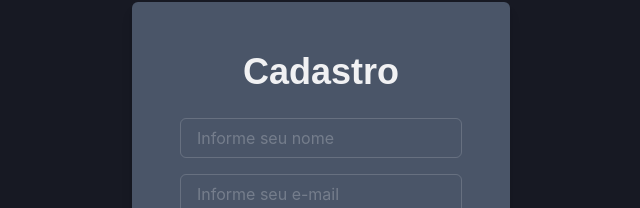
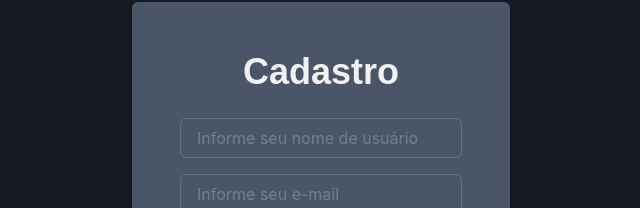
Before and after one commit to henriqueMors/app_todo, a React (Create React App) app: page /cadastro in a window 1280 px wide. Shown: the part 136-344 px from the top of the page, without its empty margins (319-959 px from the left). Built offline with nearby package versions, Linux system fonts and the light colour scheme; no server answers.

Commit message:
login e cadastro integrados com a API

```diff
--- a/src/components/Cadastro.jsx
+++ b/src/components/Cadastro.jsx
@@ -25,9 +25,14 @@ export const Cadastro = () => {
       })
       navigate('/login', { replace: true })
     } catch (error) {
+      const detail = error?.detail
+      const mensagem = Array.isArray(detail)
+        ? detail.map((d) => `${d.loc?.at(-1)}: ${d.msg}`).join(' | ')
+        : detail || 'Tente novamente.'
+
       toast({
         title: 'Erro ao cadastrar',
-        description: error?.detail ? JSON.stringify(error.detail) : 'Tente novamente.',
+        description: mensagem,
         status: 'error',
         duration: 5000,
         isClosable: true,
@@ -49,13 +54,13 @@ export const Cadastro = () => {
       >
         <Heading mb={6}>Cadastro</Heading>
 
-        <FormControl isInvalid={!!errors.nome}>
+        <FormControl isInvalid={!!errors.username}>
           <Input
-            {...register('nome', { required: 'Campo obrigatório' })}
-            placeholder="Informe seu nome"
+            {...register('username', { required: 'Campo obrigatório' })}
+            placeholder="Informe seu nome de usuário"
             type="text"
           />
-          <FormErrorMessage>{errors.nome?.message}</FormErrorMessage>
+          <FormErrorMessage>{errors.username?.message}</FormErrorMessage>
         </FormControl>
 
         <FormControl isInvalid={!!errors.email} mt={4}>
```
